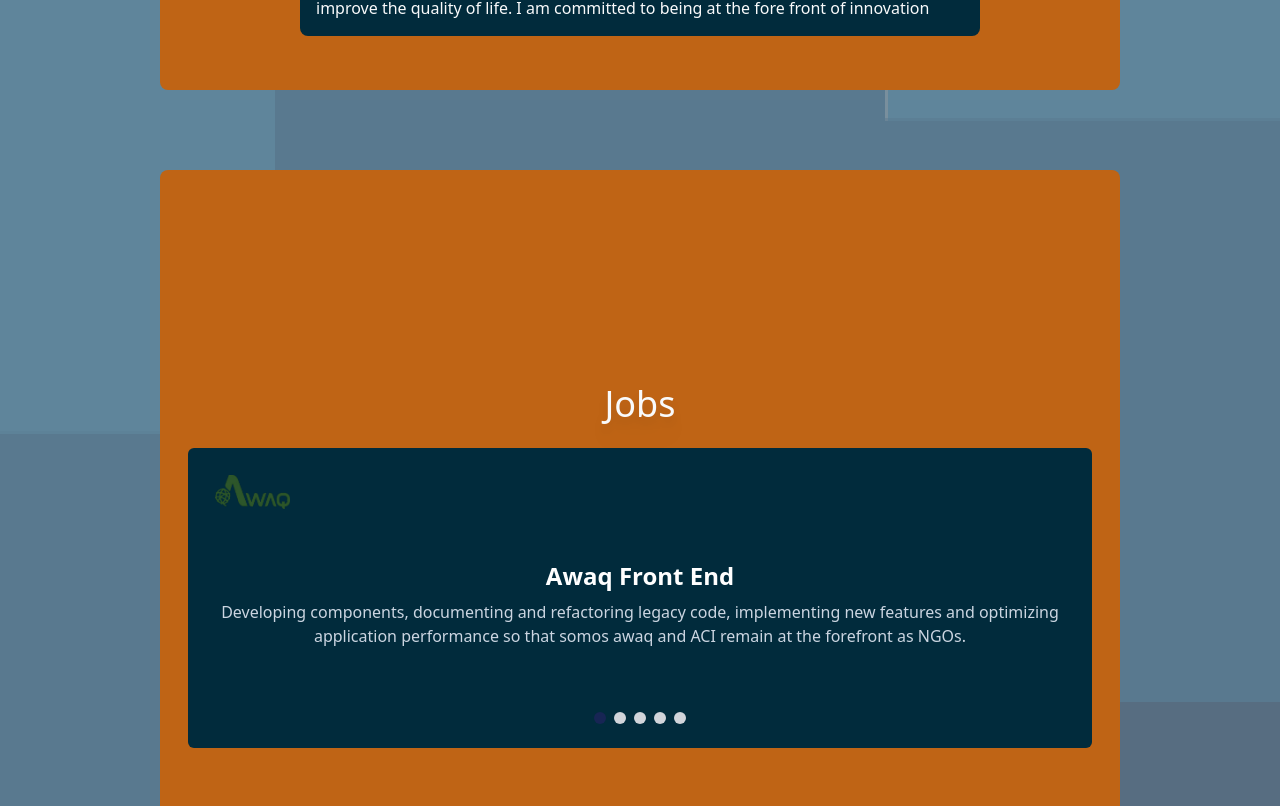
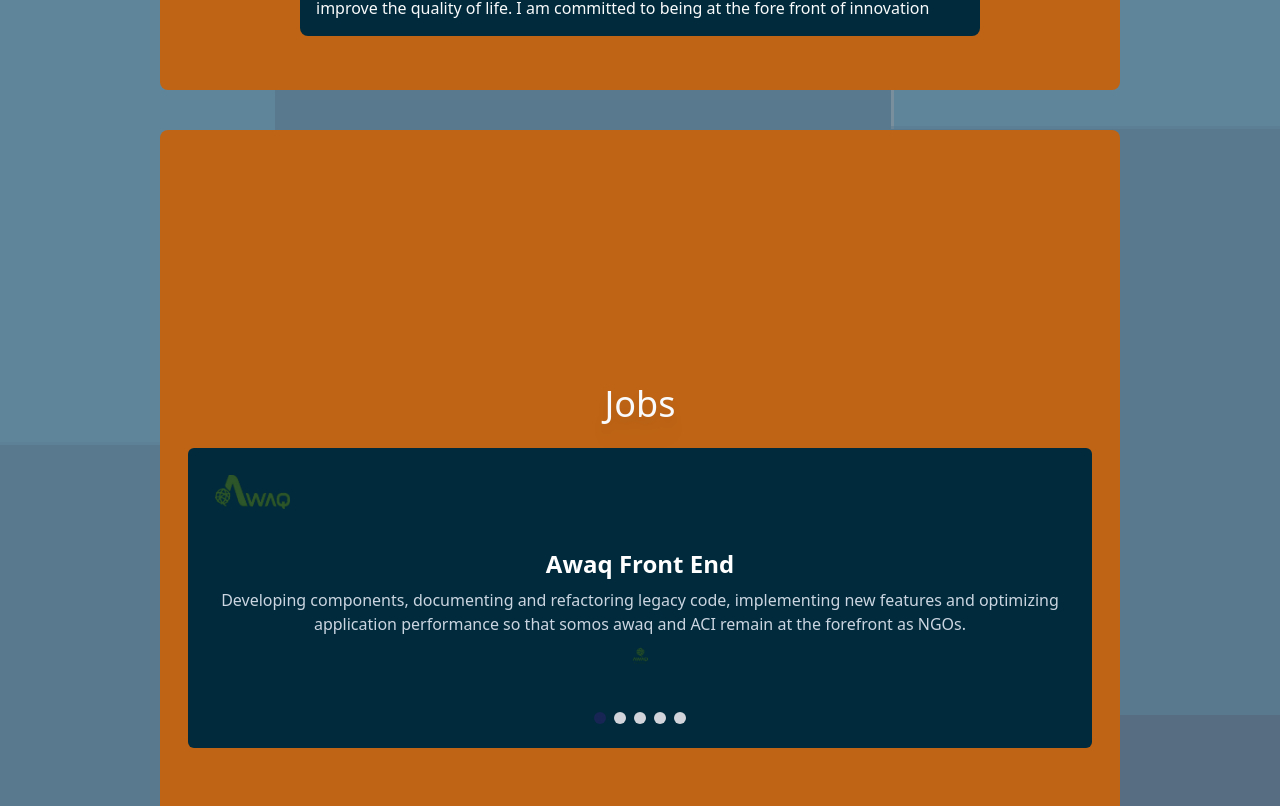
Before and after one commit to VLDeMenezes/vldm, a Next.js app: page / in a window 1280 px wide. Shown: the part 814-1620 px from the top of the page. Built offline with nearby package versions, Linux system fonts and the light colour scheme.

Commit message:
fix: update JobSection styles for better layout and adjust JobCard structure for improved readability

```diff
--- a/src/app/JobSection.js
+++ b/src/app/JobSection.js
@@ -1,4 +1,3 @@
-import { Jobs } from "../helper/Jobs";
 import React from "react";
 import { useTranslation } from "react-i18next";
 import CarrouselJobs from "../components/Carrousel.jobs";
@@ -7,7 +6,7 @@
 
   return (
     <section
-      className="bg-SectionLigth dark:bg-SectionDark flex flex-col my-2 p-3 justify-center rounded-lg md:min-h-[100vh] mt-[10vh]"
+      className="bg-SectionLigth dark:bg-SectionDark flex flex-col my-2 p-3 justify-center rounded-lg md:min-h-[110vh] mt-[5vh]"
       id="Jobs"
     >
       <h2 className="text-2xl lg:text-4xl mx-auto my-2 dark:text-Detail  drop-shadow-xl">
--- a/src/components/Card.jobs.jsx
+++ b/src/components/Card.jobs.jsx
@@ -18,8 +18,17 @@
           />
         </div>
       )}
-      <h3 className="text-2xl font-semibold mt-10 md:mt-5 mb-2 z-10">{job.name}</h3>
-      <p className="text-slate-300 dark:text-gray-800 mb-2">{t(job.i18n)}</p>{" "}
+      <h3 className="text-2xl font-semibold mt-10 md:mt-5 mb-2 z-10">
+        {job.name}
+      </h3>
+      <p className="text-slate-300 dark:text-gray-800 mb-2">{t(job.i18n)}</p>
+      <Image
+        src={job.avatar}
+        alt={`${job.name} Avatar`}
+        className="hide sm:block object-contain mx-auto"
+        width={25}
+        height={25}
+      />
     </div>
   );
 };
```
